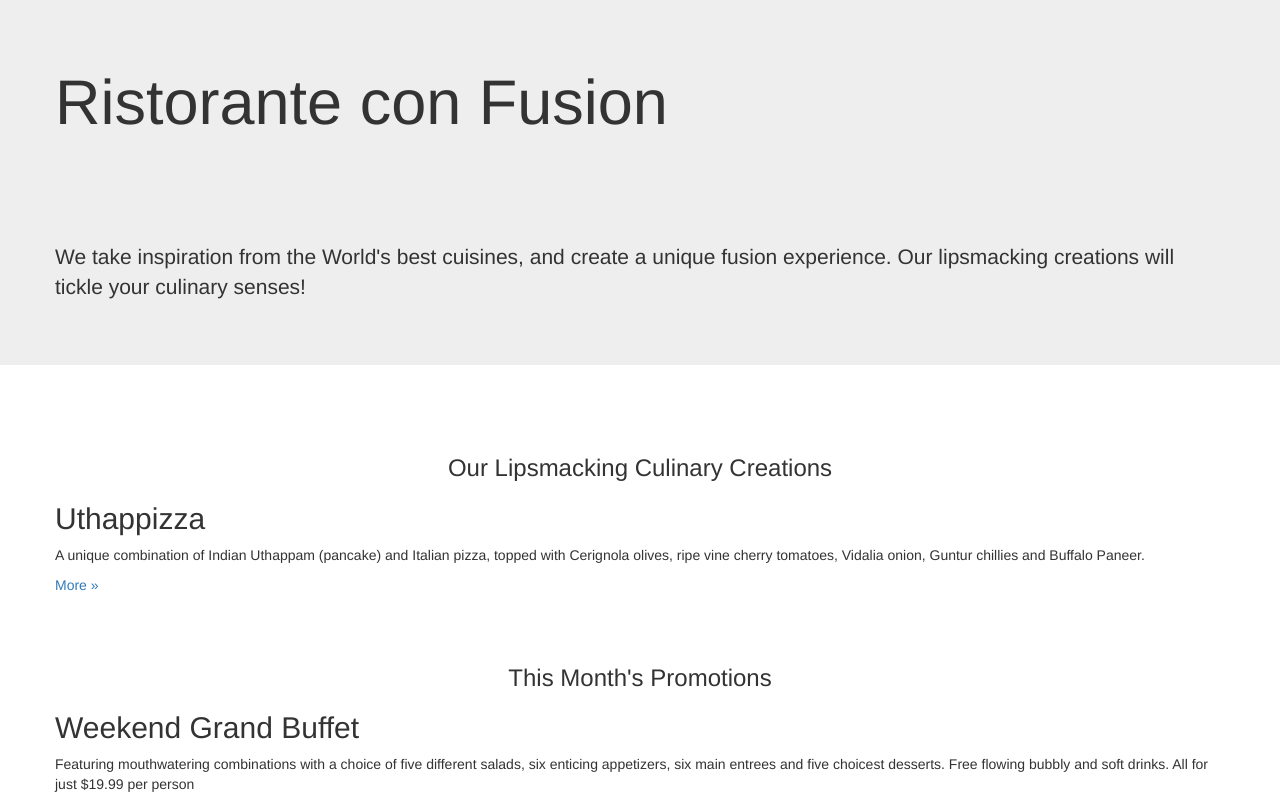
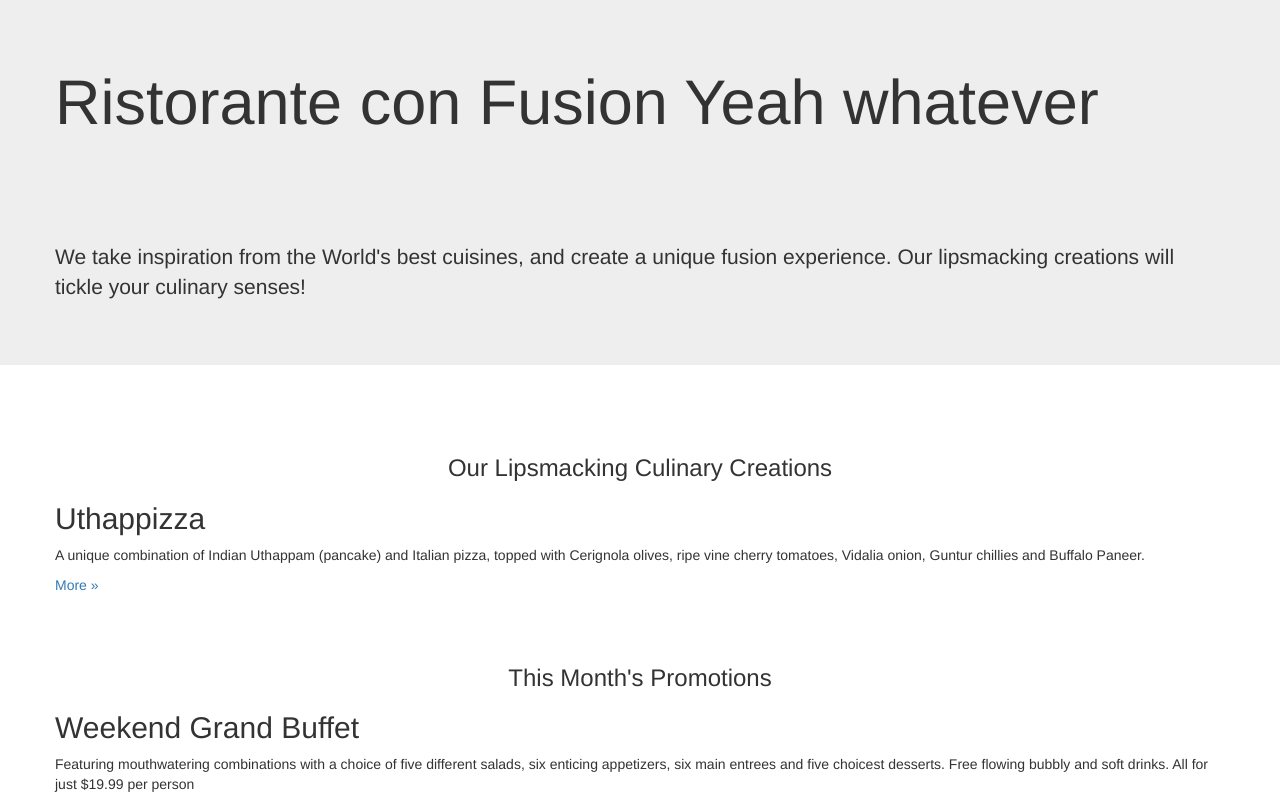
Before and after one commit to surakhchin/Coursera-Course-2-Week-1-Bootstrap, a plain HTML site: page index.html in a window 1280 px wide. Shown: the top 800 px of the page. Drawn offline with nearby package versions, Linux system fonts and the light colour scheme.

Commit message:
whateverchange
sunday dAY OFF

```diff
--- a/index.html
+++ b/index.html
@@ -27,7 +27,7 @@
         <div class="container">
             <div class="row">
                 <div>
-                    <h1>Ristorante con Fusion</h1>
+                    <h1>Ristorante con Fusion Yeah whatever </h1>
                     <p style="padding:40px;"></p>
                     <p>We take inspiration from the World's best cuisines, and create a unique fusion experience. Our lipsmacking creations will tickle your culinary senses!</p>
                 </div>
```
